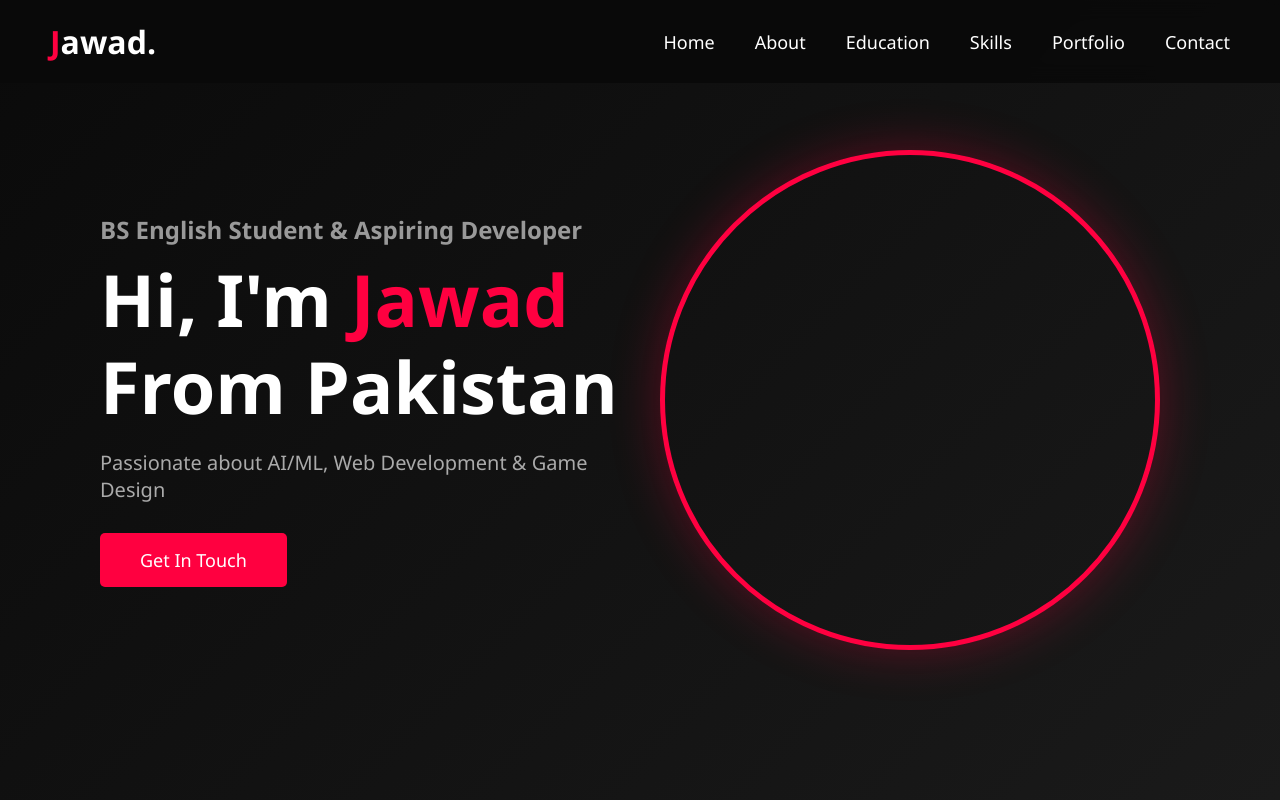
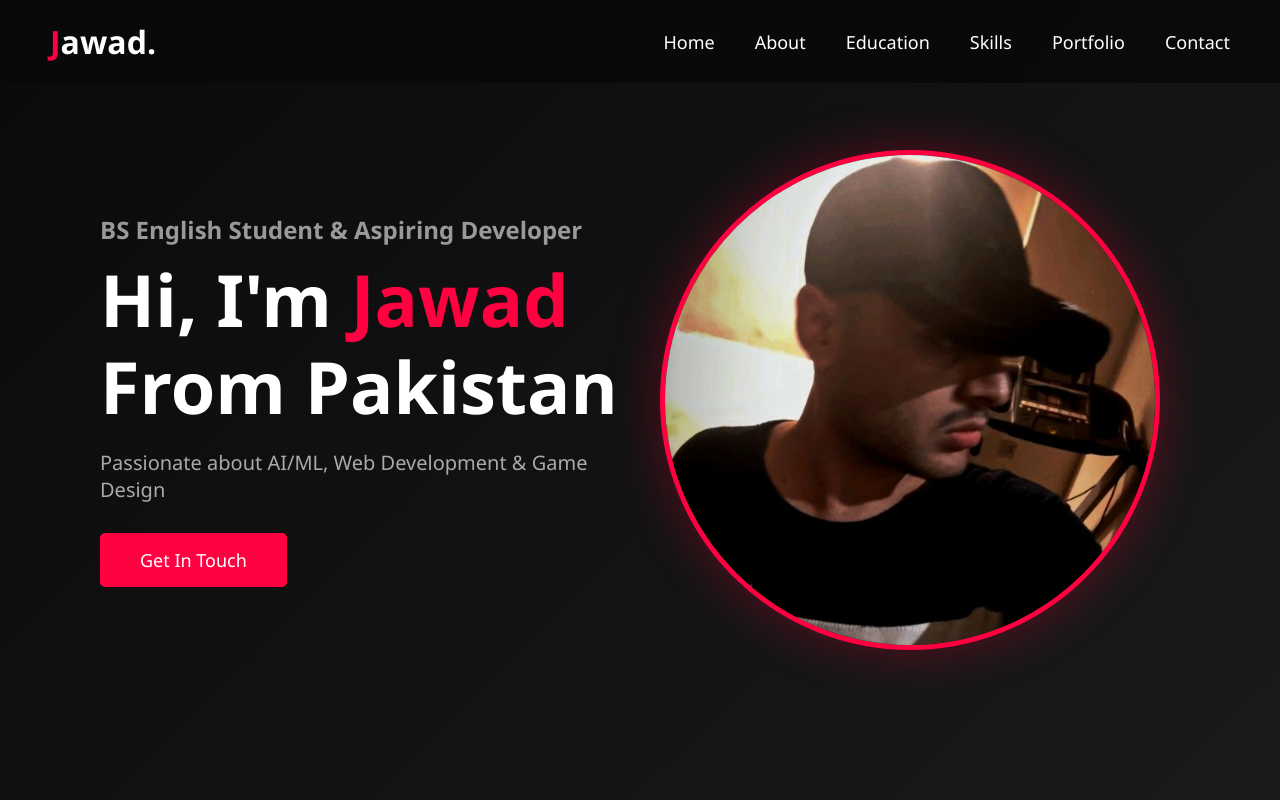
Before and after one commit to jawadrizi017-png/Personal-Portfolio, a plain HTML site: page index.html in a window 1280 px wide. Shown: the top 800 px of the page. Drawn offline with Linux system fonts and the light colour scheme.

Commit message:
Fix profile image

```diff
--- a/index.html
+++ b/index.html
@@ -351,7 +351,7 @@
             <a href="#contact" class="btn">Get In Touch</a>
         </div>
         <div class="hero-image">
-            <img src="images/file.enc" alt="Profile">
+            <img src="images/file.png" alt="Profile">
         </div>
     </section>
 
```
Also changed, not shown: images/file.png (added).
